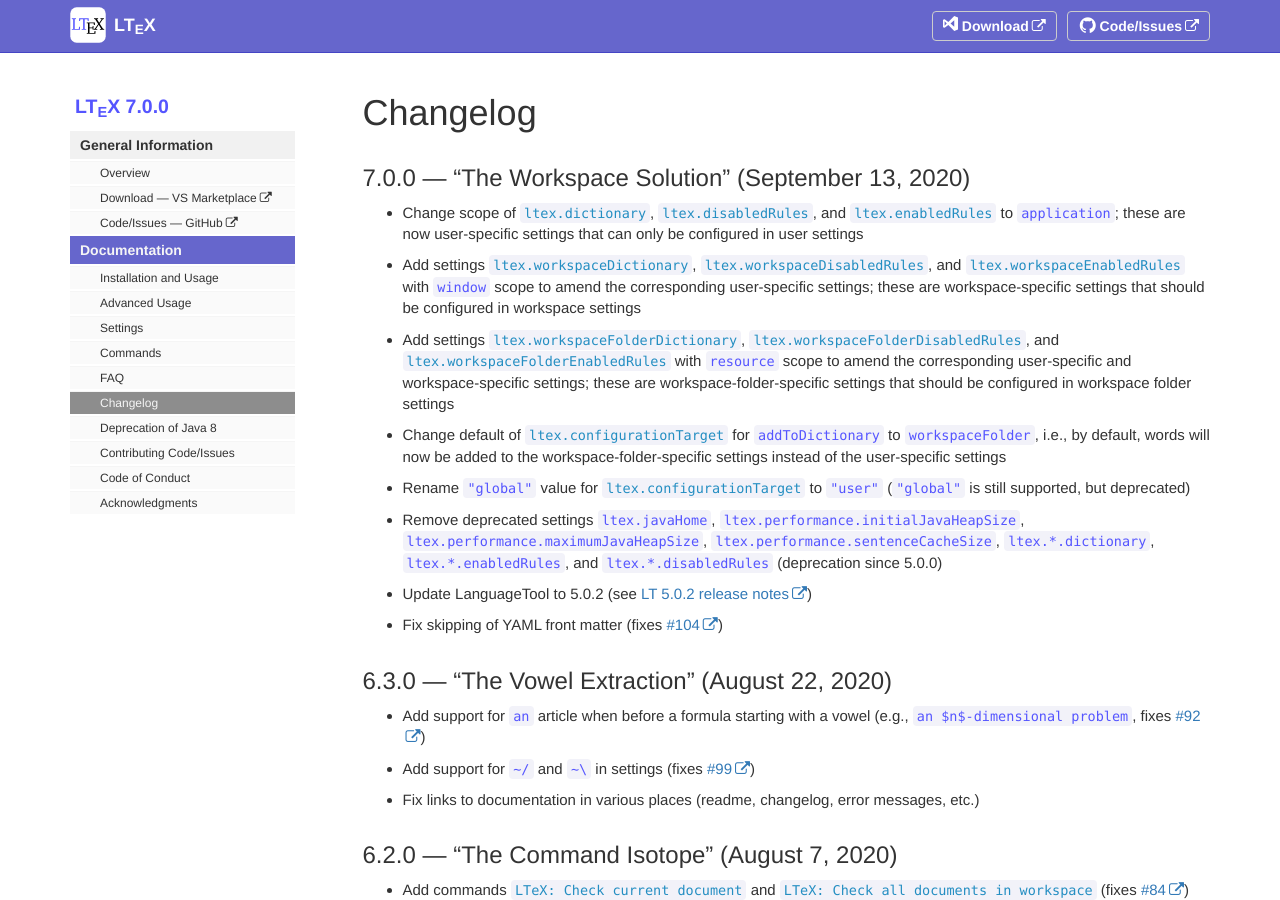
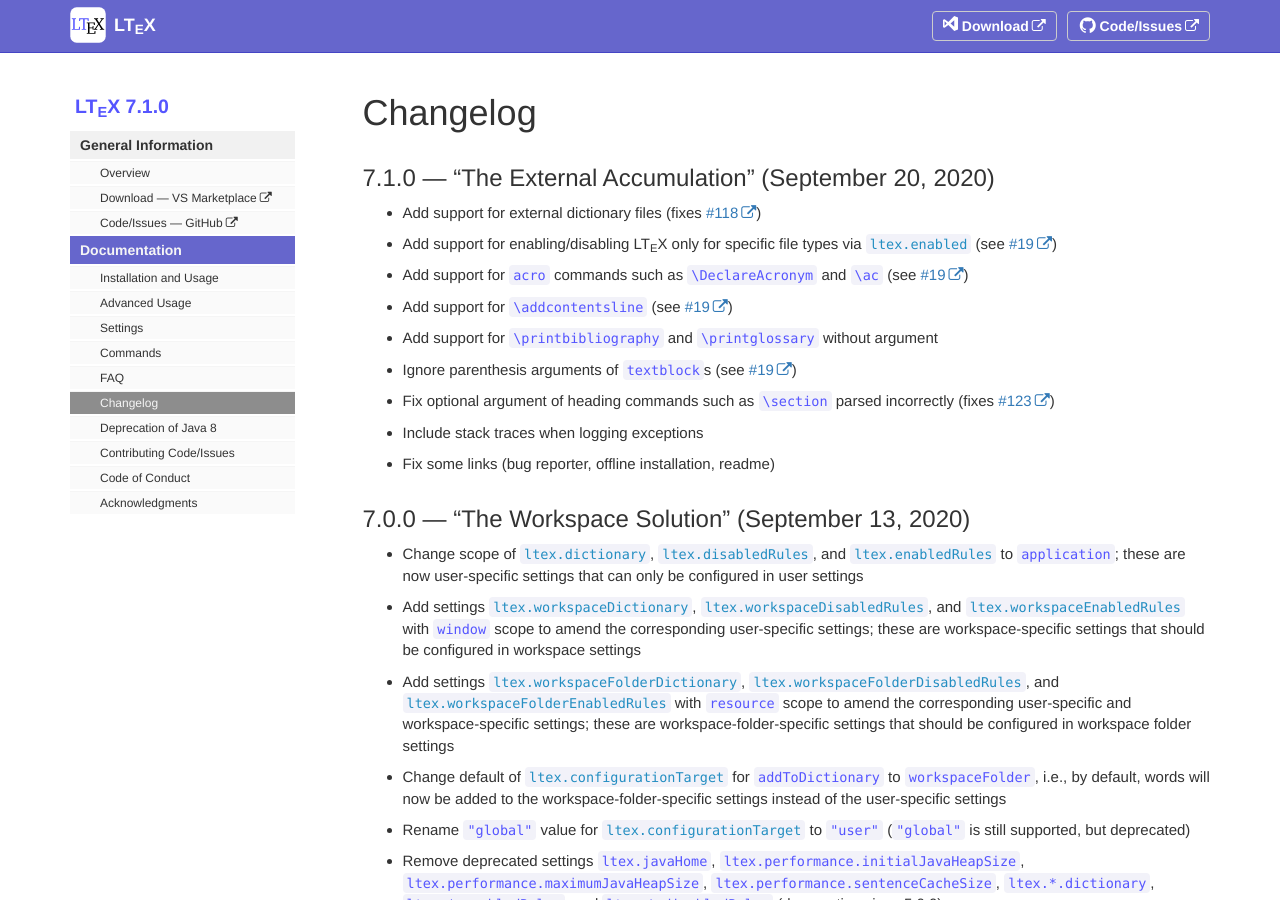
Before and after one commit to valentjn/vscode-ltex, a Jekyll site: the page built from pages/docs/changelog.md, in a window 1280 px wide and 900 px high. Built offline with Jekyll 4.4.1, drawn with Linux system fonts in a browser that asks for light colours.

Commit message:
Bump to 7.1.0

```diff
--- a/_data/sidebars/sidebar.yml
+++ b/_data/sidebars/sidebar.yml
@@ -1,7 +1,7 @@
 entries:
   - title: "sidebar"
     product: "LT<sub>E</sub>X"
-    version: "7.0.0"
+    version: "7.1.0"
     folders:
       - title: "General Information"
         output: "web"
--- a/pages/docs/changelog.md
+++ b/pages/docs/changelog.md
@@ -10,6 +10,18 @@ permalink: "/docs/changelog.html"
 sidebar: "sidebar"
 toc: false
 ---
+
+## 7.1.0 — “The External Accumulation” (September 20, 2020)
+
+- Add support for external dictionary files (fixes [#118](https://github.com/valentjn/vscode-ltex/issues/118))
+- Add support for enabling/disabling LTeX only for specific file types via [`ltex.enabled`](settings.html#ltexenabled) (see [#19](https://github.com/valentjn/vscode-ltex/issues/19))
+- Add support for `acro` commands such as `\DeclareAcronym` and `\ac` (see [#19](https://github.com/valentjn/vscode-ltex/issues/19))
+- Add support for `\addcontentsline` (see [#19](https://github.com/valentjn/vscode-ltex/issues/19))
+- Add support for `\printbibliography` and `\printglossary` without argument
+- Ignore parenthesis arguments of `textblock`s (see [#19](https://github.com/valentjn/vscode-ltex/issues/19))
+- Fix optional argument of heading commands such as `\section` parsed incorrectly (fixes [#123](https://github.com/valentjn/vscode-ltex/issues/123))
+- Include stack traces when logging exceptions
+- Fix some links (bug reporter, offline installation, readme)
 
 ## 7.0.0 — “The Workspace Solution” (September 13, 2020)
 
```
